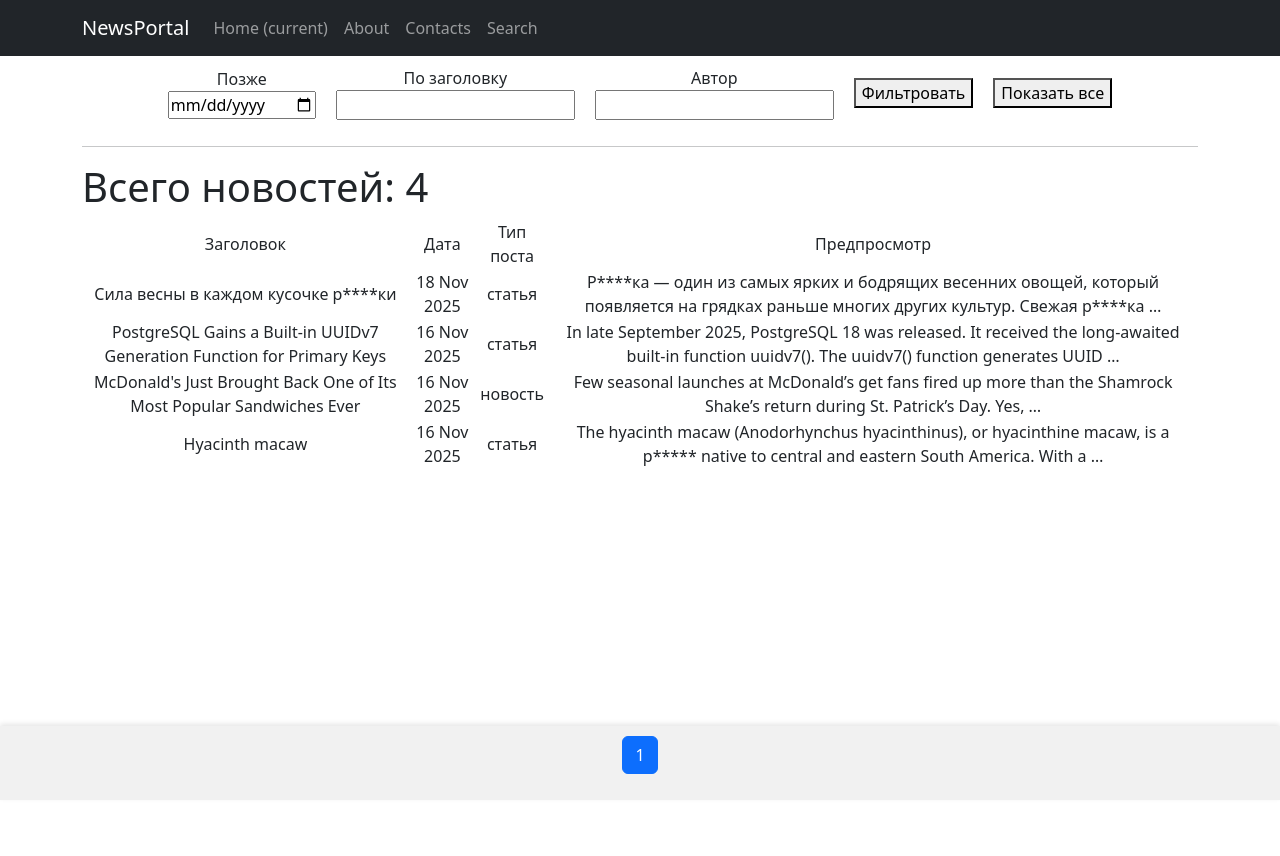
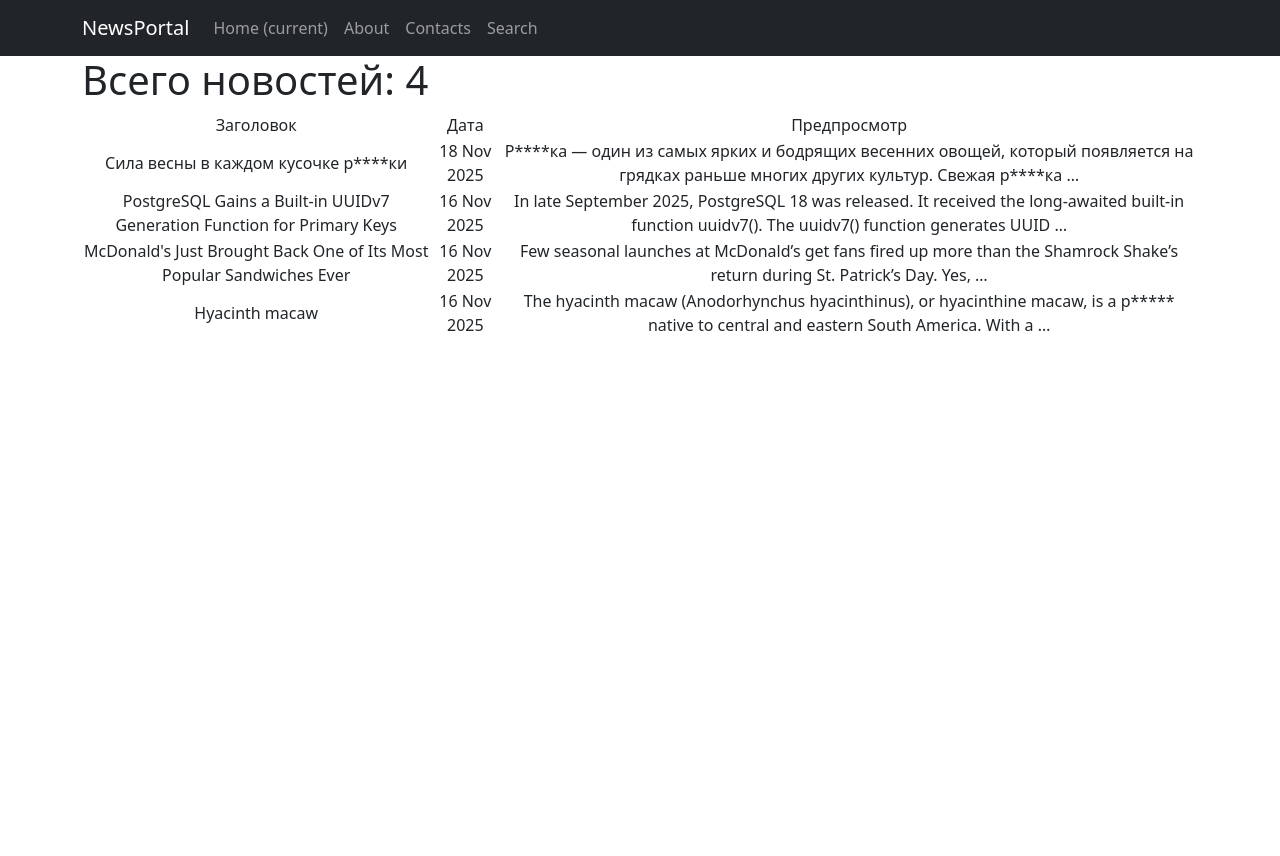
Before and after one commit to AlexSemionov1983/News_Portal, a Django app: page /news/ in a window 1280 px wide. After the commit the page ends 331 px from the top, so only its background shows below. Run offline with Django 5.2, Linux system fonts and the light colour scheme; data comes from the database, SQL or seed files in the repository; some libraries are stand-ins or nearby versions.

Commit message:
Update news.html

```diff
--- a/NewsPaper/templates/news.html
+++ b/NewsPaper/templates/news.html
@@ -9,46 +9,7 @@ NewsPortal
 
 <!-- В контенте на странице мы выводим все новости -->
 {% block content %}
-<style>
-html, body { height:100%; margin:0; }
-.page-container { display:flex; flex-direction:column; min-height:100vh; }
-.content { flex:1; padding-bottom:70px; } /* место под пагинатор */
-.pagination-container {
-    position: fixed; bottom:0; left:0; width:100%;
-    background:#f1f1f1; text-align:center; padding:10px 0;
-    box-shadow:0 -2px 5px rgba(0,0,0,0.1); z-index:1000;
-}
-</style>
-
 <div class="page-container">
-
-    <!-- Фильтры -->
-    <form method="GET" style="
-        display:flex; gap:20px;
-        align-items:center;
-        justify-content: center; /* центрирование по горизонтали */
-        flex-wrap:nowrap;
-        margin-top: 10px; /* отступ сверху */
-        margin-bottom: 10px; /* отступ снизу */
-    ">
-        <div>
-            <label>{{ filterset.form.date.label }}</label><br>
-            {{ filterset.form.date }}
-        </div>
-        <div>
-            <label>{{ filterset.form.name.label }}</label><br>
-            {{ filterset.form.name }}
-        </div>
-        <div>
-            <label>{{ filterset.form.author.label }}</label><br>
-            {{ filterset.form.author }}
-        </div>
-        <button type="submit">Фильтровать</button>
-        <a href="{% url 'post_list' %}"><button type="button">Показать все</button></a>
-    </form>
-
-    <hr>
-
     <!-- Контент новостей -->
     <div class="content">
         {% if news %}
@@ -57,14 +18,12 @@ html, body { height:100%; margin:0; }
                 <tr>
                     <td>Заголовок</td>
                     <td>Дата</td>
-                    <td>Тип поста</td>
                     <td>Предпросмотр</td>
                 </tr>
                 {% for item in news %}
                 <tr>
                     <td>{{ item.title|censor }}</td>
                     <td>{{ item.date_time|date:'d M Y' }}</td>
-                    <td>{{ item.get_post_type_display }}</td>
                     <td>{{ item.text|truncatewords:20|censor }}</td>
                 </tr>
                 {% endfor %}
@@ -73,34 +32,4 @@ html, body { height:100%; margin:0; }
             <h1>Новостей нет!</h1>
         {% endif %}
     </div>
-
-    <!-- Фиксированный пагинатор -->
-    <div class="pagination-container">
-        <nav aria-label="Page navigation">
-            <ul class="pagination justify-content-center">
-                {% if page_obj.number > 1 %}
-                    <li class="page-item"><a class="page-link" href="?page=1">Первая</a></li>
-                {% endif %}
-                {% if page_obj.has_previous %}
-                    <li class="page-item"><a class="page-link" href="?page={{ page_obj.previous_page_number }}">⮜</a></li>
-                {% endif %}
-                {% for num in page_obj.paginator.page_range %}
-                    {% if num == page_obj.number %}
-                        <li class="page-item active"><span class="page-link">{{ num }}</span></li>
-                    {% elif num >= page_obj.number|add:-2 and num <= page_obj.number|add:2 %}
-                        <li class="page-item"><a class="page-link" href="?page={{ num }}">{{ num }}</a></li>
-                    {% endif %}
-                {% endfor %}
-                {% if page_obj.has_next %}
-                    <li class="page-item"><a class="page-link" href="?page={{ page_obj.next_page_number }}">⮞</a></li>
-                {% endif %}
-                {% if page_obj.number < page_obj.paginator.num_pages %}
-                    <li class="page-item"><a class="page-link" href="?page={{ page_obj.paginator.num_pages }}">Последняя</a></li>
-                {% endif %}
-            </ul>
-        </nav>
-    </div>
-
-</div> <!-- page-container -->
-
 {% endblock content %}
```
